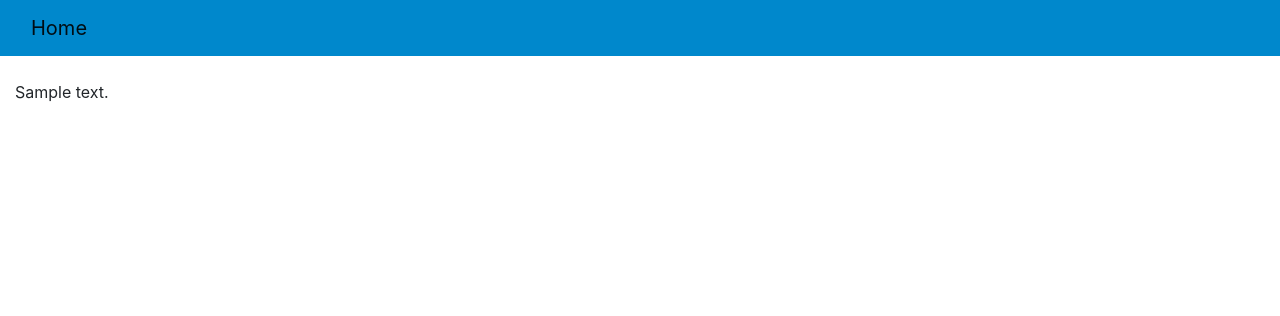
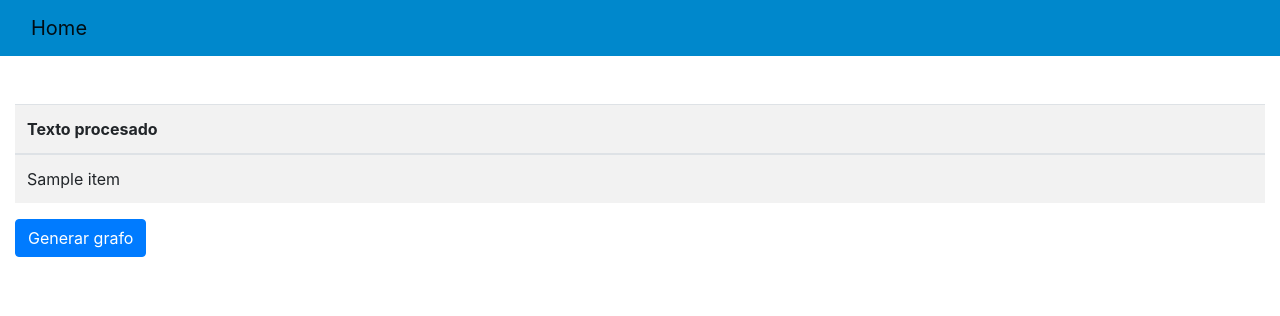
Before and after one commit to cientopolis/requirements-knowledge-graph, a Flask app: template grupo3/app/templates/mejorado.html in a window 1280 px wide. Shown: the top 316 px of the page. Run offline with Flask 2, Linux system fonts and the light colour scheme; the template is opened without the code that fills it: most values are stand-ins (such as "Sample title", 1, 10 or a date in 2020); some libraries are stand-ins or nearby versions.

Commit message:
implementado mockup de la funcionalidad de generar texto mejorado

```diff
--- a/grupo3/app/app.py
+++ b/grupo3/app/app.py
@@ -6,6 +6,7 @@ ALLOWED_EXTENSIONS = {'txt'}
 
 app = Flask(__name__)
 app.debug=True
+aux_dict={}
 
 
 
@@ -42,16 +43,51 @@ def home():
 
 
 
+def procesar_texto_basico(_texto_basico):
+    """Acá habría que invocar el código que genere el equipo 1
+    por el momento solamente recibe como parametro el texto ingresado
+    en la pagina de inicio y retorna una lista de strings hardcodeada"""
+    return[ "Una empresa ofrece travesías en kayak.",
+            "Las travesías en kayak tienen duración.",
+            "La duración es un tiempo.",
+            "El tiempo es medido en días.",
+            "Las travesías en kayak tienen itinerario.",
+            "El itinerario es un texto.",
+            "La empresa ofrece travesías en kayak a kayakistas inexpertos.",
+            "La empresa ofrece travesías en kayak a kayakistas expertos.",
+            "Un kayakista solicita una travesía en kayak a la empresa.",
+            "La travesía en kayak tiene arancel.",
+            "La empresa informa el arancel a los kayakistas.",
+]
+
 @app.route("/mejorado", methods=['POST', 'GET'])
 def mejorado():
     if request.method =="POST":
         if "siguiente" in request.form:
-            #Acá es donde se debería procesar el texto que se encuentra en request.form["texto"], por ahora lo retorno asi nomas para no tener la pagina vacia
-            return render_template("mejorado.html", texto=request.form["texto"])
+            lista_texto_mejorado = procesar_texto_basico(request.form["texto"])
+            #Guardo la estructura en un diccionario creado previamente para no tener
+            #que pasarme la estructura intacta desde la vista
+            aux_dict["lista_mejorado"]=lista_texto_mejorado
+            return render_template("mejorado.html", lista_mejorado=aux_dict["lista_mejorado"])
     #Si no se recibió el texto por POST, redirige a la página de inicio.
     return redirect("/")
 
 
+def procesar_texto_mejorado(_lista_texto_mejorado):
+    pass
+
+@app.route("/grafo", methods=['POST', 'GET'])
+def grafo():
+    if request.method =="POST":
+        if "generar_grafo" in request.form:
+            #recupero del diccionario auxiliar la lista de strings
+            lista_texto_mejorado = aux_dict["lista_mejorado"]
+            #procesa el texto para convertirlo a grafo
+            procesar_texto_mejorado(lista_texto_mejorado)
+            return render_template("grafo.html")
+    #Si no se recibió el texto por POST, redirige a la página de inicio.
+    return redirect("/")
+
 if __name__ == "__main__":
     app.secret_key = 'super secret key'
     app.run(debug=True)
--- a/grupo3/app/templates/mejorado.html
+++ b/grupo3/app/templates/mejorado.html
@@ -6,7 +6,25 @@
     <div class="row">
         <div class="col-md-12">
            <br>
-            {{ texto }}
+        <table class="table table-striped">
+            <tread>
+                <tr>
+                    <th>Texto procesado</th>
+                </tr>
+            </tread>
+            <br>
+            <tbody>
+                {%  for item in lista_mejorado  %}
+                <tr>
+                    <td>{{ item }}</td>
+                </tr>
+                {% endfor %}
+            </tbody>
+        </table>
+        <form method="POST" action="/grafo">
+            <button type="submit" class="btn btn-primary" name="generar_grafo">Generar grafo
+            </form>
+    </button>
 		</div>
 	</div>
 </div>
```
Also changed, not shown: grupo3/app/templates/grafo.html (added, +8 -0 lines).
